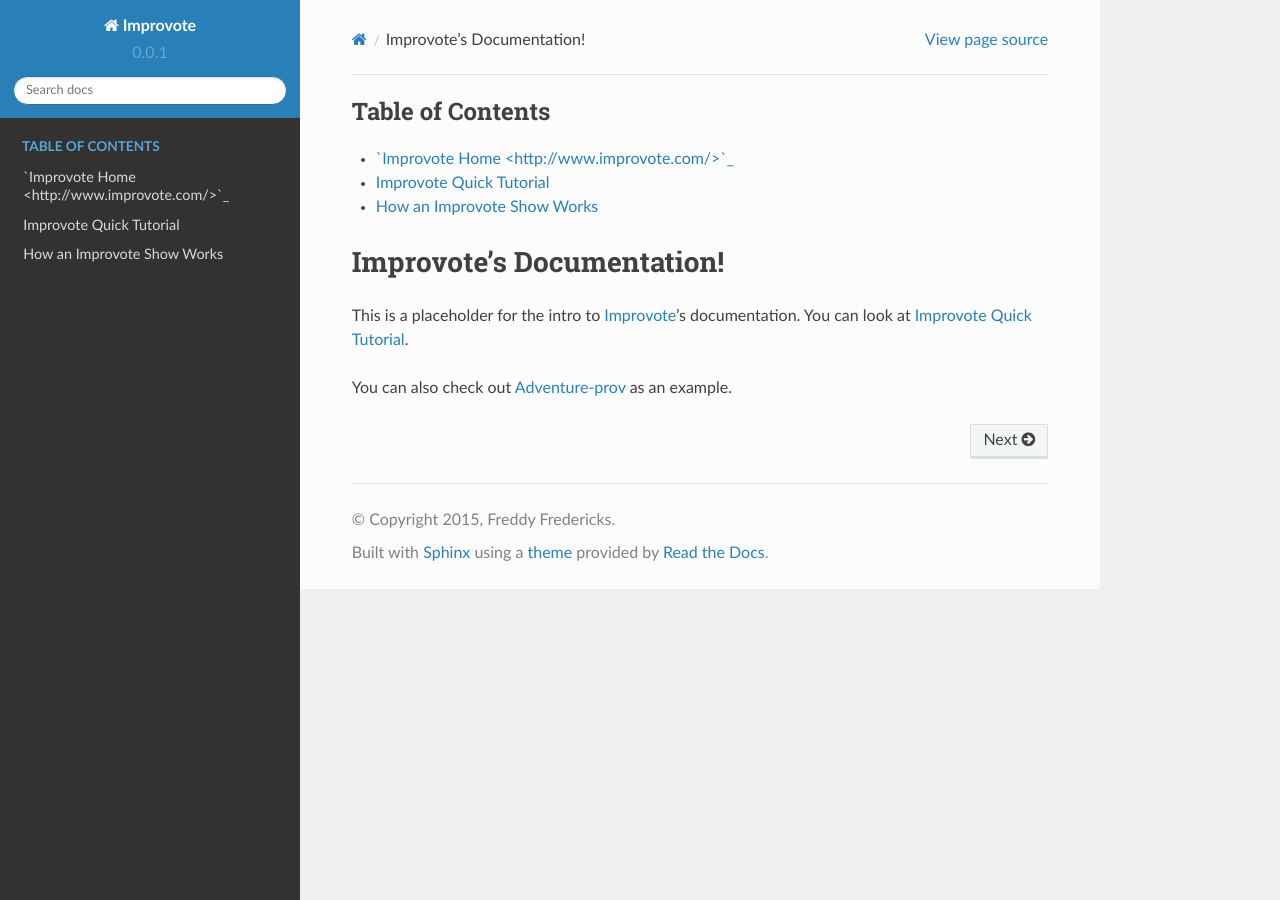
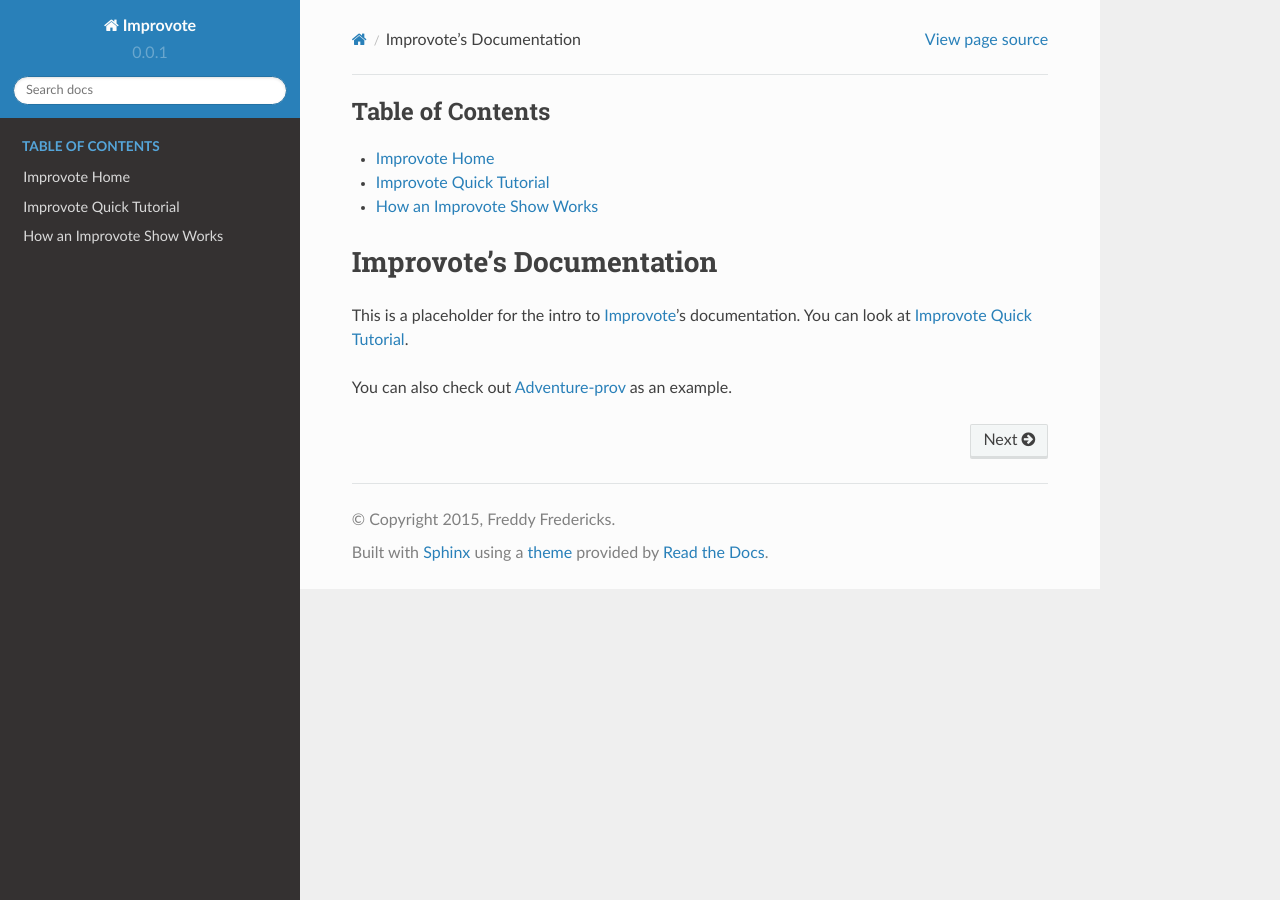
Before and after one commit to bfrederix/dumpedit-docs, a Sphinx documentation site: the page built from docs/index.rst, in a window 1280 px wide. Built offline with Sphinx 7.4.7 and the Read the Docs theme 2.0.0, drawn with Linux system fonts in a browser that asks for light colours.

Commit message:
Fixed the TOC link. Added a note on how to update the docs.

```diff
--- a/docs/example_show.rst
+++ b/docs/example_show.rst
@@ -1,6 +1,6 @@
 
 
-How an Improvote Show Works
-===========================
+Example Improvote Show
+======================
 
 Here is the placeholder for the example improvote show.
--- a/docs/index.rst
+++ b/docs/index.rst
@@ -7,12 +7,12 @@
    :caption: Table of Contents
    :name: mastertoc
 
-   `Improvote Home <http://www.improvote.com/>`_
+   Improvote Home <http://www.improvote.com/>
    tutorial
    How an Improvote Show Works <example_show>
 
-Improvote's Documentation!
-==========================
+Improvote's Documentation
+=========================
 
 This is a placeholder for the intro to `Improvote <http://www.improvote.com/>`_'s documentation. You can look at :ref:`tutorial-start`.
 
```
Also changed, not shown: 11 other files.
